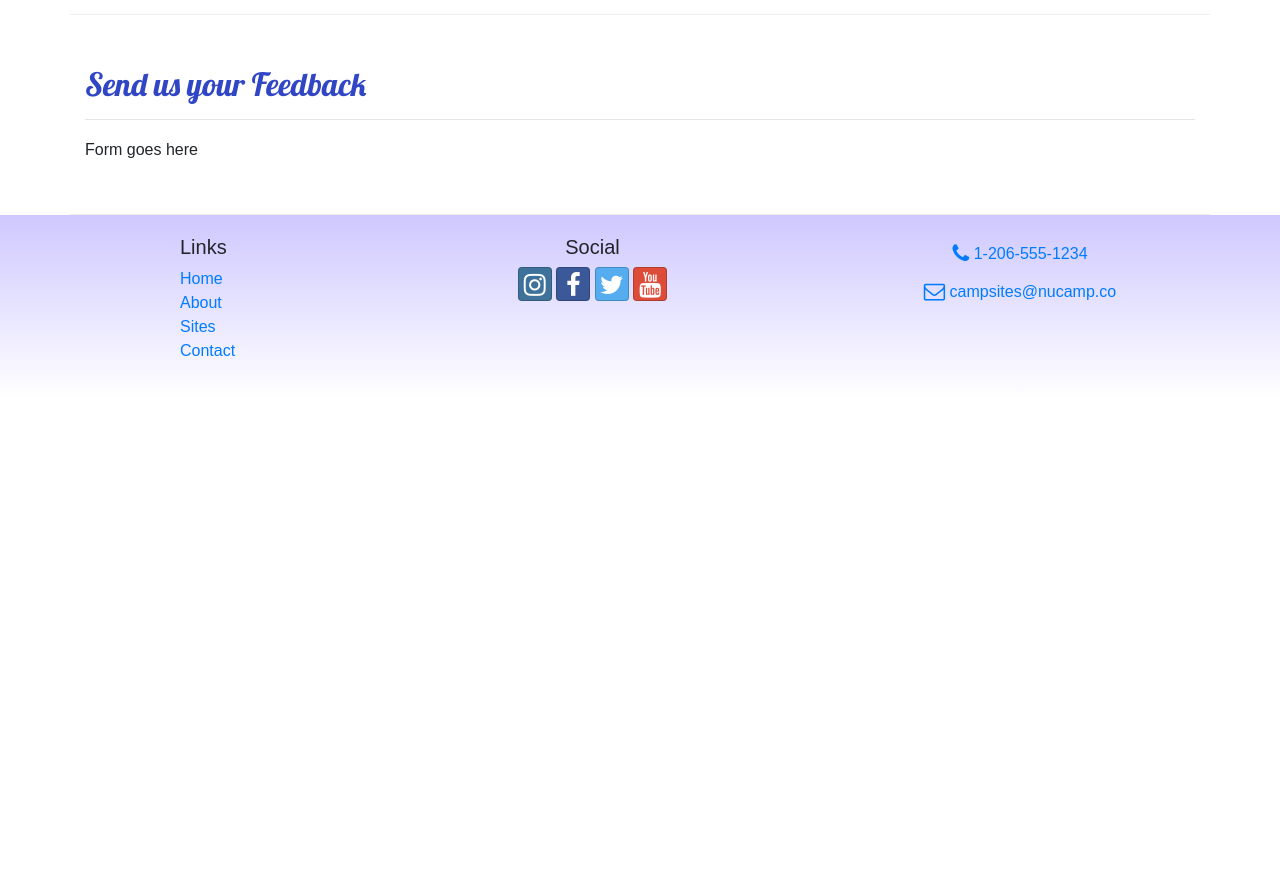
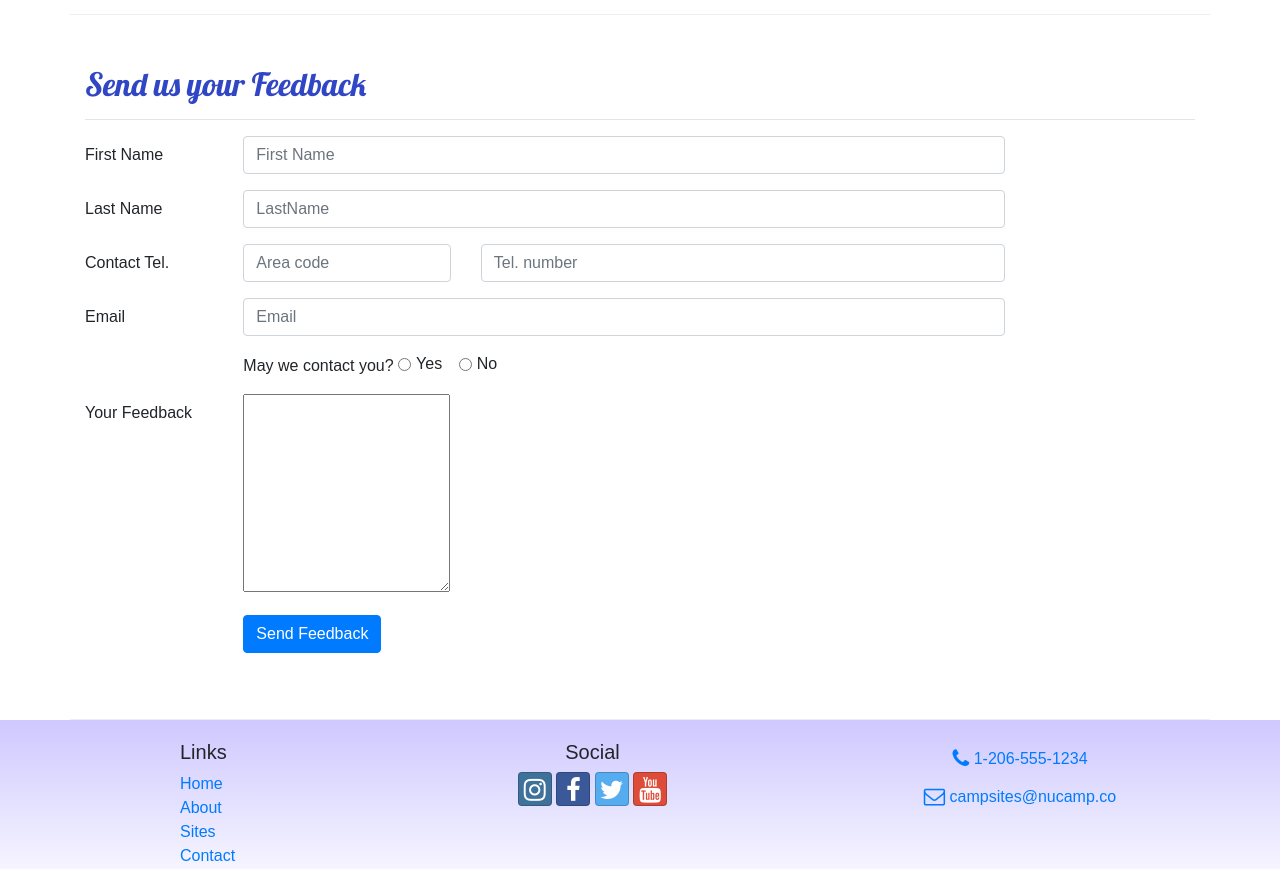
Before and after one commit to anniepuy/haganCampsite, a website: page contactus.html in a window 1280 px wide. Shown: the part 560-1429 px from the top of the page. Before the commit the page ends 959 px from the top, so only its background shows below. Drawn offline with nearby package versions, Linux system fonts and the light colour scheme.

Commit message:
added form to contactus with bootstrap css classes

```diff
--- a/contactus.html
+++ b/contactus.html
@@ -79,7 +79,59 @@
                 <hr />
             </div>
             <div class="col-md-10">
-                Form goes here
+                <form>
+                    <div class="form-group row">
+                        <label for="firstName" class="col-md-2 col-form-label">First Name</label>
+                        <div class="col-md-10">
+                            <input type="text" class="form-control" id="firstName" name="firstName" placeholder="First Name"/>
+                        </div>
+                    </div>
+                    <div class="form-group row">
+                        <label for="lastName" class="col-md-2 col-form-label">Last Name</label>
+                        <div class="col-md-10">
+                            <input for="text" class="form-control" id="lastName" name="lastName" placeholder="LastName"/>
+                        </div>
+                    </div>
+                    <div class="form-group row">
+                        <label for="areaCode" class="col-md-2 col-form-label">Contact Tel.</label>
+                        <div class="col-5 col-md-3">
+                            <input type="tel" class="form-control" id="areaCode" name="areaCode" placeholder="Area code" />
+                        </div>
+                        <div class="col-7">
+                            <input type="tel" class="form-control" name="telNum" placeholder="Tel. number" />
+                        </div>
+                    </div>
+                    <div class="form-group row">
+                        <label for="email" class="col-md-2 col-form-label">Email</label>
+                        <div class="col-md-10">
+                            <input type="email" class="form-control" id="email" name="email" placeholder="Email"/>
+                        </div>
+                    </div>
+                    <div class="form-group row">
+                        <div class="col offset-md-2">
+                            May we contact you?
+                            <div class="form-check form-check-inline">
+                                <input type="radio" class="form-check-input" id="contactYes" name="contactRadios" value="yes" />
+                                <label for="contactYes" class="form-check-label">Yes</label>
+                            </div>
+                            <div class="form-check form-check-inline">
+                                <input type="radio" class="form-check-input" id="contactNo"  name="contactRadios" value="no" />
+                                <label for="contactNo" class="form-check-label">No</label>
+                            </div>
+                        </div>
+                    </div>
+                    <div class="form-group row">
+                        <label for="feedback" class="col-md-2 col-form-label">Your Feedback</label>
+                        <div class="col-md-10">
+                            <textarea id="feedback" name="feedback" rows="8"></textarea>
+                        </div>
+                    </div>
+                    <div class="form-group row">
+                        <div class="offset-md-2 col-md-10">
+                            <button type="submit" class="btn btn-primary">Send Feedback</button>
+                        </div>
+                    </div>
+                </form>
             </div>
        </div>
 
```
